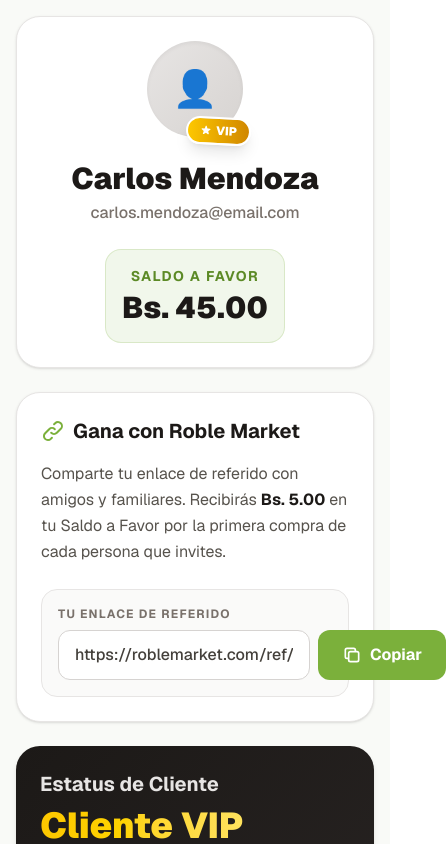
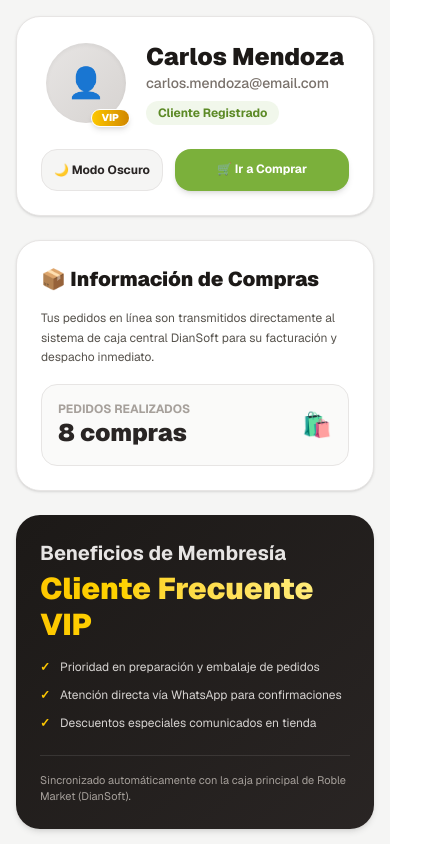
Before and after one commit to lgallardo04/roble-market-frontend, a Next.js app: page /account in a window 390 px wide. Shown: the top 844 px of the page, 446 px wide, since content can reach past the window. Built offline with nearby package versions, Linux system fonts and the light colour scheme.

Commit message:
feat: remove cashback referrals, integrate DianSoft notes & optimize mobile performance

```diff
--- a/src/app/account/page.tsx
+++ b/src/app/account/page.tsx
@@ -1,126 +1,102 @@
 "use client";
 
-import { useState } from "react";
+import { useAuth } from "../context/AuthContext";
 
 export default function AccountPage() {
-  // Mock User Data
-  const [user] = useState({
-    name: "Carlos Mendoza",
-    email: "carlos.mendoza@email.com",
-    isVIP: true,
-    referralCode: "CARLOSM-2026",
-    referralLink: "https://roblemarket.com/ref/CARLOSM-2026",
-    walletBalance: 45.00,
-    referralsCount: 4,
-  });
+  const { user, theme, toggleTheme } = useAuth();
 
-  const [copied, setCopied] = useState(false);
-
-  const handleCopy = () => {
-    navigator.clipboard.writeText(user.referralLink);
-    setCopied(true);
-    setTimeout(() => setCopied(false), 2000);
+  const userAccount = {
+    name: user?.name || "Carlos Mendoza",
+    email: user?.email || "carlos.mendoza@email.com",
+    isVIP: user?.isVIP ?? true,
+    ordersCount: 8,
   };
 
   return (
-    <main className="min-h-screen bg-[#f9faf7] text-stone-800 font-sans p-4 sm:p-8">
+    <main className="min-h-screen bg-stone-100 dark:bg-stone-950 text-stone-800 dark:text-stone-100 font-sans p-4 sm:p-8 transition-colors">
       <div className="max-w-4xl mx-auto space-y-6">
 
-        {/* HEADER */}
-        <div className="bg-white rounded-3xl p-6 sm:p-8 shadow-sm border border-stone-200 flex flex-col sm:flex-row items-center gap-6">
-          <div className="w-24 h-24 bg-gradient-to-br from-stone-200 to-stone-300 rounded-full flex items-center justify-center text-4xl shadow-inner relative">
+        {/* HEADER PERFIL */}
+        <div className="bg-white dark:bg-stone-900 rounded-3xl p-6 sm:p-8 shadow-sm border border-stone-200 dark:border-stone-800 flex flex-col sm:flex-row items-center justify-between gap-6">
+          <div className="flex items-center gap-5">
+            <div className="w-20 h-20 bg-gradient-to-br from-stone-200 to-stone-300 dark:from-stone-700 dark:to-stone-800 rounded-full flex items-center justify-center text-3xl shadow-inner relative">
               👤
-            {user.isVIP && (
-              <div className="absolute -bottom-2 -right-2 bg-gradient-to-r from-yellow-400 to-yellow-600 text-white text-xs font-black px-3 py-1 rounded-full shadow-lg border-2 border-white transform rotate-3 flex items-center gap-1">
-                <svg className="w-3 h-3" fill="currentColor" viewBox="0 0 20 20"><path d="M9.049 2.927c.3-.921 1.603-.921 1.902 0l1.07 3.292a1 1 0 00.95.69h3.462c.969 0 1.371 1.24.588 1.81l-2.8 2.034a1 1 0 00-.364 1.118l1.07 3.292c.3.921-.755 1.688-1.54 1.118l-2.8-2.034a1 1 0 00-1.175 0l-2.8 2.034c-.784.57-1.838-.197-1.539-1.118l1.07-3.292a1 1 0 00-.364-1.118L2.98 8.72c-.783-.57-.38-1.81.588-1.81h3.461a1 1 0 00.951-.69l1.07-3.292z"></path></svg>
+              {userAccount.isVIP && (
+                <div className="absolute -bottom-1 -right-1 bg-gradient-to-r from-yellow-400 to-yellow-600 text-white text-[10px] font-black px-2.5 py-0.5 rounded-full shadow-md border border-white dark:border-stone-900 flex items-center gap-1">
                   VIP
                 </div>
               )}
             </div>
-          <div className="text-center sm:text-left flex-1">
-            <h1 className="text-3xl font-black text-stone-900 mb-1">{user.name}</h1>
-            <p className="text-stone-500 font-medium">{user.email}</p>
+            <div>
+              <h1 className="text-2xl sm:text-3xl font-black text-stone-900 dark:text-white">{userAccount.name}</h1>
+              <p className="text-sm text-stone-500 dark:text-stone-400 font-medium">{userAccount.email}</p>
+              <div className="mt-2 flex items-center gap-2">
+                <span className="text-xs bg-[#7bb03b]/10 text-[#5C8A26] dark:text-[#7bb03b] font-bold px-3 py-1 rounded-full">
+                  Cliente Registrado
+                </span>
               </div>
-          <div className="bg-[#7bb03b]/10 p-4 rounded-2xl border border-[#7bb03b]/20 text-center min-w-[150px]">
-            <p className="text-[#5C8A26] font-bold text-sm uppercase tracking-widest mb-1">Saldo a Favor</p>
-            <p className="text-3xl font-black text-stone-900">Bs. {user.walletBalance.toFixed(2)}</p>
             </div>
           </div>
 
-        {/* REFERRALS PANEL */}
+          <div className="flex gap-3 w-full sm:w-auto">
+            <button
+              onClick={toggleTheme}
+              className="p-3 bg-stone-100 dark:bg-stone-800 rounded-2xl text-xs font-bold border border-stone-200 dark:border-stone-700 hover:scale-105 transition-transform"
+            >
+              {theme === "light" ? "🌙 Modo Oscuro" : "☀️ Modo Claro"}
+            </button>
+            <a
+              href="/"
+              className="px-5 py-3 bg-[#7bb03b] hover:bg-[#5C8A26] text-white font-bold text-xs rounded-2xl shadow-md transition-all text-center flex-1 sm:flex-initial"
+            >
+              🛒 Ir a Comprar
+            </a>
+          </div>
+        </div>
+
+        {/* ESTATUS Y BENEFICIOS CLIENTE */}
         <div className="grid grid-cols-1 md:grid-cols-2 gap-6">
-          <div className="bg-white rounded-3xl p-6 sm:p-8 shadow-sm border border-stone-200">
-            <h2 className="text-xl font-bold text-stone-900 mb-4 flex items-center gap-2">
-              <svg className="w-6 h-6 text-[#7bb03b]" fill="none" stroke="currentColor" viewBox="0 0 24 24"><path strokeLinecap="round" strokeLinejoin="round" strokeWidth="2" d="M13.828 10.172a4 4 0 00-5.656 0l-4 4a4 4 0 105.656 5.656l1.102-1.101m-.758-4.899a4 4 0 005.656 0l4-4a4 4 0 00-5.656-5.656l-1.1 1.1"></path></svg>
-              Gana con Roble Market
+          <div className="bg-white dark:bg-stone-900 rounded-3xl p-6 sm:p-8 shadow-sm border border-stone-200 dark:border-stone-800 space-y-4">
+            <h2 className="text-xl font-black text-stone-900 dark:text-white flex items-center gap-2">
+              📦 Información de Compras
             </h2>
-            <p className="text-stone-600 mb-6 leading-relaxed">
-              Comparte tu enlace de referido con amigos y familiares. Recibirás <strong className="text-stone-900">Bs. 5.00</strong> en tu Saldo a Favor por la primera compra de cada persona que invites.
+            <p className="text-stone-600 dark:text-stone-400 text-xs leading-relaxed">
+              Tus pedidos en línea son transmitidos directamente al sistema de caja central DianSoft para su facturación y despacho inmediato.
             </p>
 
-            <div className="bg-stone-50 p-4 rounded-2xl border border-stone-200 relative">
-              <label className="block text-xs font-bold text-stone-500 mb-2 uppercase tracking-widest">Tu Enlace de Referido</label>
-              <div className="flex gap-2">
-                <input
-                  type="text"
-                  readOnly
-                  value={user.referralLink}
-                  className="flex-1 bg-white border border-stone-300 rounded-xl px-4 py-3 text-stone-700 font-medium outline-none"
-                />
-                <button
-                  onClick={handleCopy}
-                  className={`px-6 py-3 rounded-xl font-bold transition-all flex items-center gap-2 ${copied ? 'bg-stone-800 text-white' : 'bg-[#7bb03b] text-white hover:bg-[#5C8A26]'}`}
-                >
-                  {copied ? (
-                    <>
-                      <svg className="w-5 h-5" fill="none" stroke="currentColor" viewBox="0 0 24 24"><path strokeLinecap="round" strokeLinejoin="round" strokeWidth="2" d="M5 13l4 4L19 7"></path></svg>
-                      Copiado
-                    </>
-                  ) : (
-                    <>
-                      <svg className="w-5 h-5" fill="none" stroke="currentColor" viewBox="0 0 24 24"><path strokeLinecap="round" strokeLinejoin="round" strokeWidth="2" d="M8 16H6a2 2 0 01-2-2V6a2 2 0 012-2h8a2 2 0 012 2v2m-6 12h8a2 2 0 002-2v-8a2 2 0 00-2-2h-8a2 2 0 00-2 2v8a2 2 0 002 2z"></path></svg>
-                      Copiar
-                    </>
-                  )}
-                </button>
+            <div className="bg-stone-50 dark:bg-stone-800/50 p-4 rounded-2xl border border-stone-200 dark:border-stone-700 flex justify-between items-center">
+              <div>
+                <p className="text-xs text-stone-400 uppercase font-bold">Pedidos Realizados</p>
+                <p className="text-2xl font-black text-stone-800 dark:text-stone-100">{userAccount.ordersCount} compras</p>
               </div>
+              <span className="text-2xl">🛍️</span>
             </div>
           </div>
 
           <div className="bg-gradient-to-br from-stone-900 to-stone-800 rounded-3xl p-6 sm:p-8 shadow-md text-white flex flex-col justify-between">
             <div>
-              <h2 className="text-xl font-bold text-stone-200 mb-2">Estatus de Cliente</h2>
-              {user.isVIP ? (
-                <div>
-                  <h3 className="text-4xl font-black bg-clip-text text-transparent bg-gradient-to-r from-yellow-400 to-yellow-200 mb-4">Cliente VIP</h3>
-                  <ul className="space-y-3 text-stone-300">
-                    <li className="flex items-center gap-3">
-                      <svg className="w-5 h-5 text-yellow-400" fill="currentColor" viewBox="0 0 20 20"><path fillRule="evenodd" d="M10 18a8 8 0 100-16 8 8 0 000 16zm3.707-9.293a1 1 0 00-1.414-1.414L9 10.586 7.707 9.293a1 1 0 00-1.414 1.414l2 2a1 1 0 001.414 0l4-4z" clipRule="evenodd"></path></svg>
-                      Delivery gratis en pedidos mayores a Bs. 30
+              <h2 className="text-xl font-bold text-stone-200 mb-1">Beneficios de Membresía</h2>
+              <h3 className="text-3xl font-black bg-clip-text text-transparent bg-gradient-to-r from-yellow-400 to-yellow-200 mb-4">
+                {userAccount.isVIP ? "Cliente Frecuente VIP" : "Cliente Preferencial"}
+              </h3>
+              <ul className="space-y-3 text-xs text-stone-300">
+                <li className="flex items-center gap-2.5">
+                  <span className="text-yellow-400 font-bold">✓</span>
+                  Prioridad en preparación y embalaje de pedidos
                 </li>
-                    <li className="flex items-center gap-3">
-                      <svg className="w-5 h-5 text-yellow-400" fill="currentColor" viewBox="0 0 20 20"><path fillRule="evenodd" d="M10 18a8 8 0 100-16 8 8 0 000 16zm3.707-9.293a1 1 0 00-1.414-1.414L9 10.586 7.707 9.293a1 1 0 00-1.414 1.414l2 2a1 1 0 001.414 0l4-4z" clipRule="evenodd"></path></svg>
-                      Prioridad en preparación
+                <li className="flex items-center gap-2.5">
+                  <span className="text-yellow-400 font-bold">✓</span>
+                  Atención directa vía WhatsApp para confirmaciones
                 </li>
-                    <li className="flex items-center gap-3">
-                      <svg className="w-5 h-5 text-yellow-400" fill="currentColor" viewBox="0 0 20 20"><path fillRule="evenodd" d="M10 18a8 8 0 100-16 8 8 0 000 16zm3.707-9.293a1 1 0 00-1.414-1.414L9 10.586 7.707 9.293a1 1 0 00-1.414 1.414l2 2a1 1 0 001.414 0l4-4z" clipRule="evenodd"></path></svg>
-                      Acceso anticipado a ofertas
+                <li className="flex items-center gap-2.5">
+                  <span className="text-yellow-400 font-bold">✓</span>
+                  Descuentos especiales comunicados en tienda
                 </li>
               </ul>
             </div>
-              ) : (
-                <div className="text-stone-300 mt-4">
-                  <p className="mb-4">Realiza 3 compras más este mes para alcanzar el estatus VIP y disfrutar de beneficios exclusivos.</p>
-                  <div className="w-full bg-stone-700 rounded-full h-3">
-                    <div className="bg-[#7bb03b] h-3 rounded-full" style={{ width: '40%' }}></div>
-                  </div>
-                </div>
-              )}
-            </div>
 
-            <div className="mt-8 bg-black/30 p-4 rounded-2xl flex items-center justify-between border border-white/10">
-              <span className="font-medium text-stone-300">Amigos referidos este mes:</span>
-              <span className="font-black text-2xl text-white">{user.referralsCount}</span>
+            <div className="mt-6 pt-4 border-t border-white/10 text-[11px] text-stone-400">
+              Sincronizado automáticamente con la caja principal de Roble Market (DianSoft).
             </div>
           </div>
         </div>
--- a/src/app/admin/page.tsx
+++ b/src/app/admin/page.tsx
@@ -393,9 +393,9 @@ export default function AdminDashboard() {
               </div>
 
               <div className="bg-white dark:bg-stone-900 p-6 rounded-3xl border border-stone-200 dark:border-stone-800 shadow-sm">
-                <p className="text-xs font-bold text-stone-400 uppercase tracking-wider">Saldo Crédito VIP Otorgado</p>
-                <h3 className="text-3xl font-black text-purple-600 dark:text-purple-400 mt-2">$180.00</h3>
-                <p className="text-xs text-stone-500 mt-1">Cashback de referidos activado</p>
+                <p className="text-xs font-bold text-stone-400 uppercase tracking-wider">Estado de Sincronización DianSoft</p>
+                <h3 className="text-3xl font-black text-[#7bb03b] mt-2">En Línea ⚡</h3>
+                <p className="text-xs text-stone-500 mt-1">Caja Principal Sincronizada</p>
               </div>
             </div>
 
```
Also changed, not shown: src/app/page.tsx (+17 -2 lines). Lines whose indentation alone changed are shown as unchanged.
